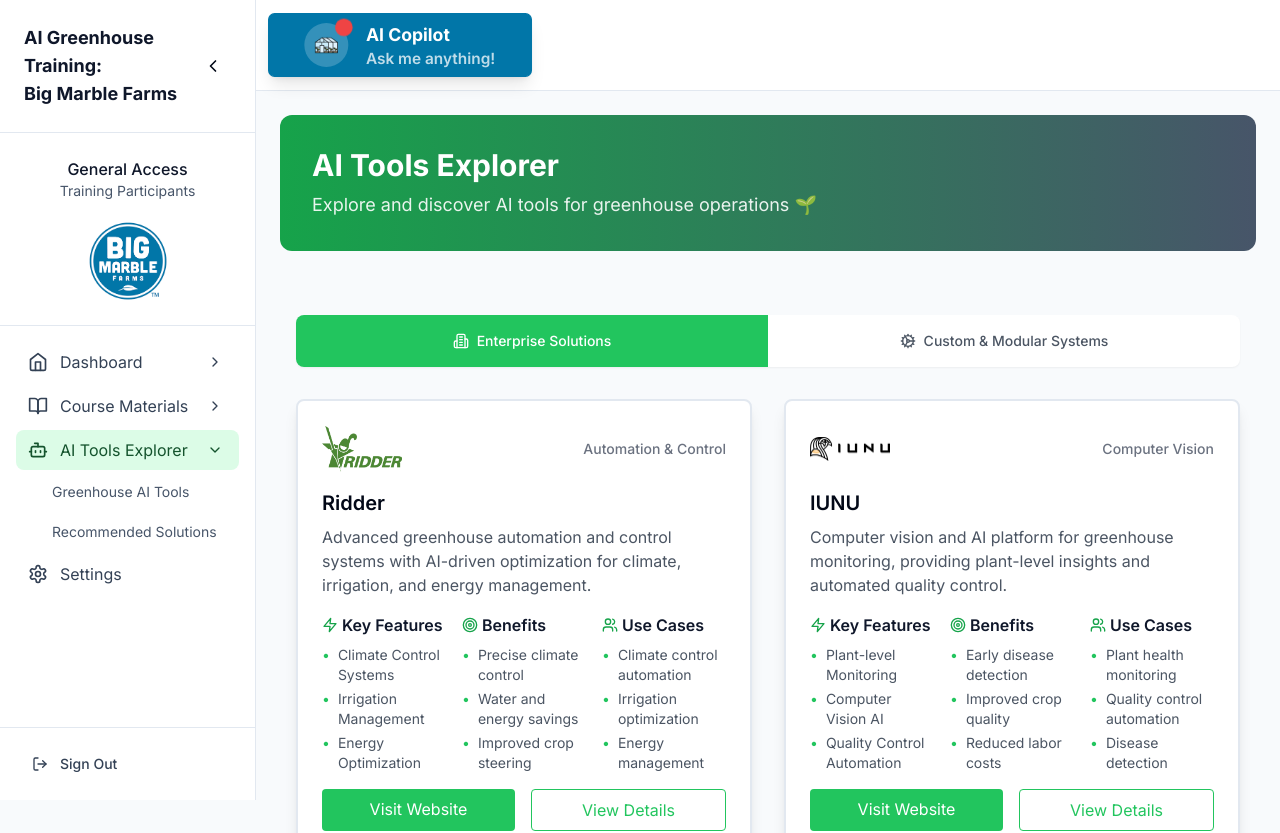
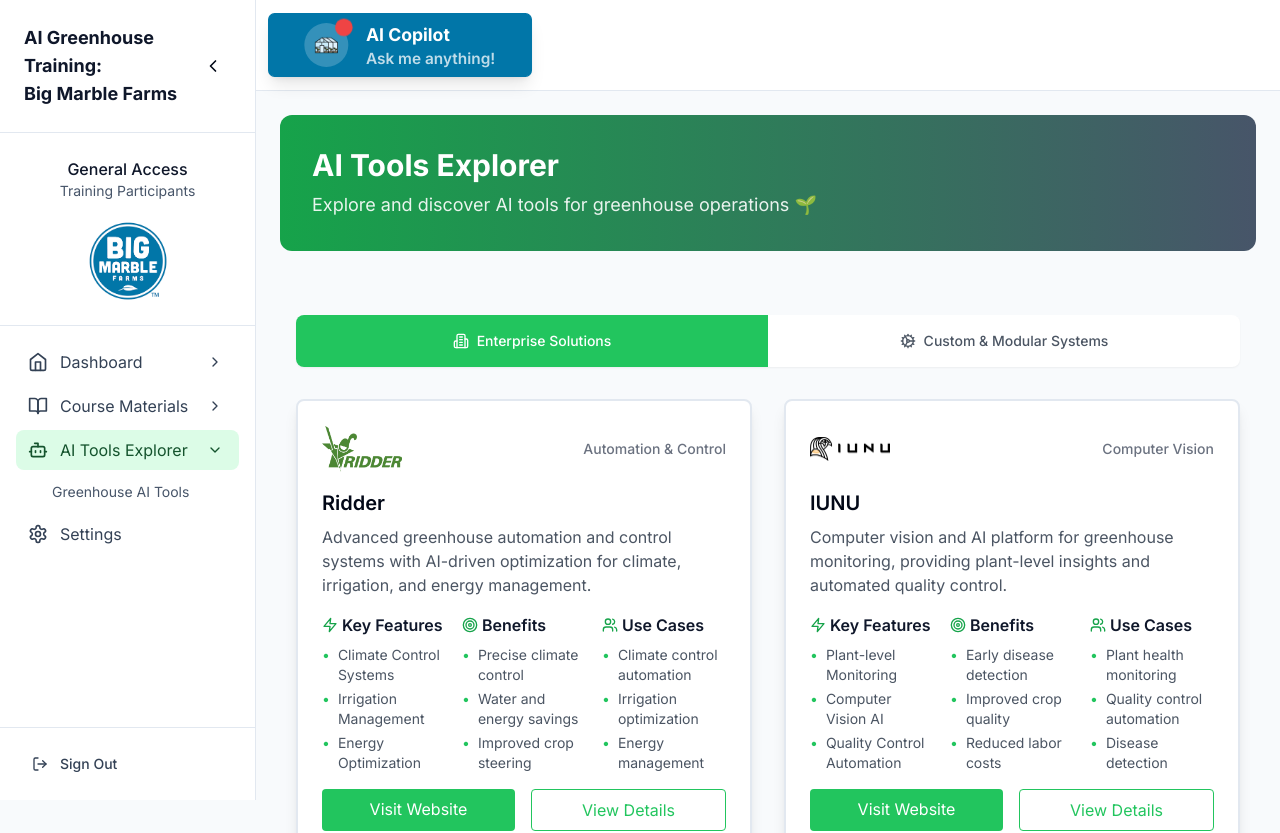
Before and after one commit to neweraintelligence/BigMarble-Deji, a Next.js app: page /tools in a window 1280 px wide. Shown: the top 833 px of the page. Built offline with nearby package versions, Linux system fonts and the light colour scheme.

Commit message:
Remove Recommended Solutions submenu from AI Tools Explorer

```diff
--- a/components/dashboard/DashboardLayout.tsx
+++ b/components/dashboard/DashboardLayout.tsx
@@ -39,8 +39,7 @@
     href: '/tools',
     icon: Bot,
     subItems: [
-      { name: 'Greenhouse AI Tools', anchor: 'greenhouse-tools' },
-      { name: 'Recommended Solutions', anchor: 'solutions' }
+      { name: 'Greenhouse AI Tools', anchor: 'greenhouse-tools' }
     ]
   },
   {
```
